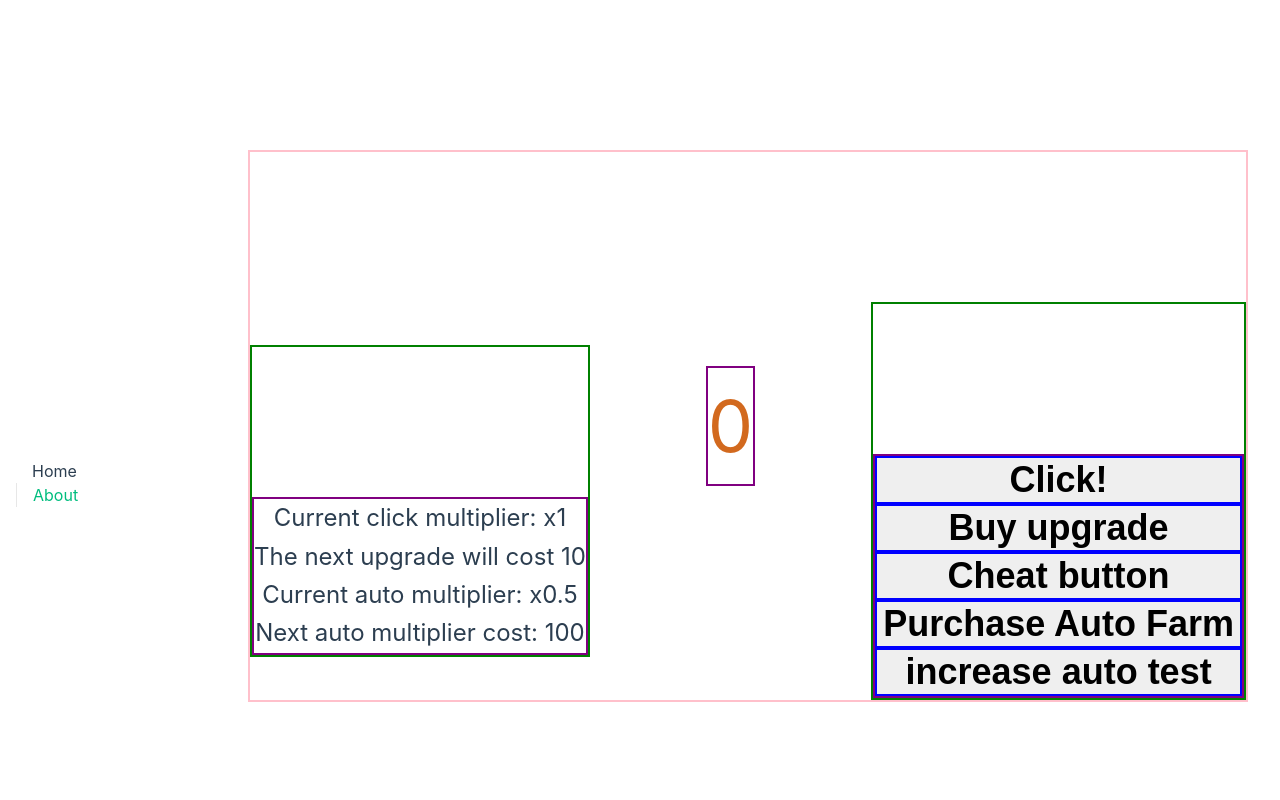
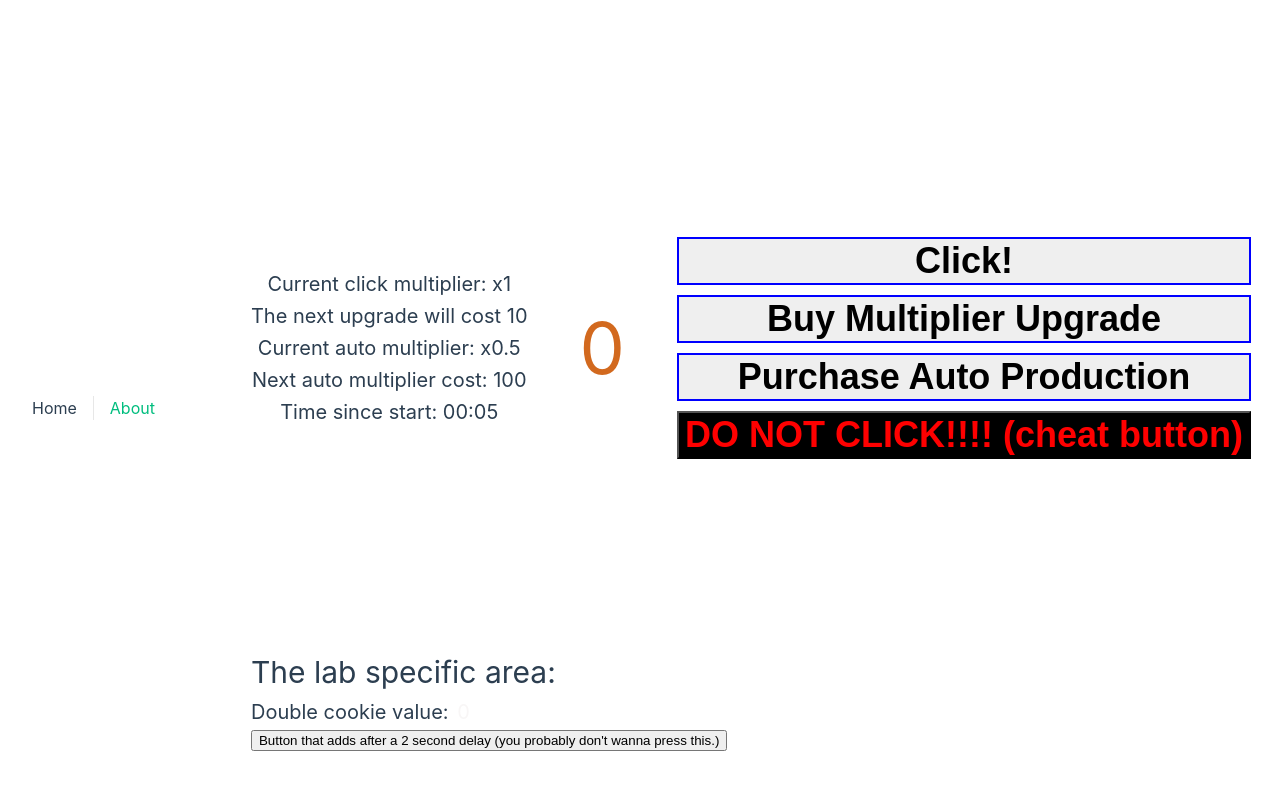
Before and after one commit to NightfuryTheIV/cookie-clicker, a Vue app: page / in a window 1280 px wide. Shown: the top 800 px of the page. Built offline with nearby package versions, Linux system fonts and the light colour scheme.

Commit message:
cleaned up the UI and removed the various console.logs and window.alerts in the code, also added a timer.js module which was mostly ai generated because i didn't know how to make it pretty and also changed the store a little

```diff
--- a/src/App.vue
+++ b/src/App.vue
@@ -31,6 +31,7 @@ nav {
   font-size: 12px;
   text-align: center;
   margin-top: 2rem;
+  white-space: nowrap;
 }
 
 nav a.router-link-exact-active {
--- a/src/components/Cookiedisplayer.vue
+++ b/src/components/Cookiedisplayer.vue
@@ -3,9 +3,10 @@
         <div class="containers">
             <div id="stats">
                 <p>Current click multiplier: x{{ $store.getters['upgrades/currentUpgrade'] }}</p>
-                <p>The next upgrade will cost {{ $store.getters['upgrades/nextUpgradeCost'] }}</p>
+                <p v-if="$store.getters['upgrades/currentUpgrade'] != 1000000">The next upgrade will cost {{ $store.getters['upgrades/nextUpgradeCost'] }}</p>
                 <p>Current auto multiplier: x{{ $store.getters['upgrades/currentAutoUpgrade'] }}</p>
-                <p>Next auto multiplier cost: {{ $store.getters['upgrades/nextAutoUpgradeCost'] }}</p>
+                <p v-if="$store.getters['upgrades/currentAutoUpgrade'] != 16">Next auto multiplier cost: {{ $store.getters['upgrades/nextAutoUpgradeCost'] }}</p>
+                <p>Time since start: {{ $store.getters['timer/formatted'] }}</p>
             </div>
         </div>
 
@@ -15,13 +16,13 @@
             <div id="buttons">
                 <button class="btn" @click="$store.commit('cooki/ajouterCookie', $store.getters['upgrades/currentUpgrade'])">Click!</button>
 
-                <button class="btn" @click="$store.dispatch('upgrades/increaseClick')">Buy upgrade</button>
+                <button v-if="$store.getters['upgrades/currentUpgrade'] != 1000000" class="btn" @click="$store.dispatch('upgrades/increaseClick')">Buy Multiplier Upgrade</button>
 
-                <button class="btn" @click="$store.commit('upgrades/secretBypassCostButton')">Cheat button</button>
+                <button v-if="$store.getters['upgrades/currentAutoUpgrade'] == 0.5" class="btn" @click="$store.dispatch('upgrades/autoFarm')">Purchase Auto Production</button>
 
-                <button class="btn" @click="$store.dispatch('upgrades/autoFarm')">Purchase Auto Farm</button>
+                <button v-if="($store.getters['upgrades/currentAutoUpgrade'] != 16) && ($store.getters['upgrades/currentAutoUpgrade'] != 0.5)" class="btn" @click="$store.dispatch('upgrades/increaseAutoCursor')">Buy Auto Multiplier Upgrade</button>
 
-                <button class="btn" @click="$store.dispatch('upgrades/increaseAutoCursor')">increase auto test</button>
+                <button v-if="$store.getters['upgrades/currentUpgrade'] != 1000000" id="cheat" @click="$store.commit('upgrades/secretBypassCostButton')">DO NOT CLICK!!!! (cheat button)</button>
             </div>
         </div>
     </div>
@@ -35,30 +36,18 @@
 
 </template>
 
-<style>
+<style scoped>
     h2 {
         color: chocolate;
         font-size: 72px;
     }
 
     p {
-        font-size: 24px;
+        font-size: 20px;
     }
 
     #style {
         color: rgb(248, 246, 246);
-    }
-
-    div {
-        margin: 10em 0 0 0;
-    }
-
-    #buttons {
-        display: flex;
-        flex-direction: column;
-        flex-wrap: wrap;
-        height: auto;
-        justify-content: space-between;
     }
 
     .btn {
@@ -67,11 +56,17 @@
         border-color: blue;
         border-width: 2px;
         border-style: solid;
+        width: 100%;
     }
 
     #stats {
         min-width: auto;
         text-align: center;
+        margin-right: 72px;
+    }
+
+    #stats p {
+        white-space: nowrap;
     }
 
     #pagediv {
@@ -79,21 +74,30 @@
         flex-direction: row;
         justify-content: space-between;
         align-items: center;
-        width: 1000px;
-        border: pink 2px solid;
+        min-width: 1000px;
+        height: 600px;
     }
 
     .containers {
-        height: 100%;
         display: block;
-        border: green 2px solid;
         text-align: center;
-        justify-content: space-between;
-        flex-direction: column;
+        flex-shrink: 0;
     }
 
     h2, #stats, #buttons {
-        vertical-align: middle;
-        border: 2px purple solid;
+        margin: 0;
+    }
+
+    #buttons {
+        display: flex;
+        flex-direction: column;
+        gap: 10px;
+    }
+
+    #cheat {
+        font-weight: bolder;
+        font-size: 36px;
+        color: red;
+        background-color: black;
     }
 </style>
--- a/src/modules/store.js
+++ b/src/modules/store.js
@@ -2,15 +2,22 @@ import { createStore } from 'vuex';
 
 import { cooki } from './cookies'
 import { upgrades } from './upgrades'
+import { timer } from './timer'
 
-export default createStore({
+const store = createStore({
 
     modules: {
 
         cooki: cooki,
 
-        upgrades: upgrades
+        upgrades: upgrades,
+
+        timer: timer
 
     }
 
 });
+
+store.dispatch('timer/start');
+
+export default store;
--- /dev/null
+++ b/src/modules/timer.js
@@ -0,0 +1,45 @@
+export const timer = {
+    namespaced: true,
+
+    state() {
+        return {
+            elapsed: 0, // in seconds
+            intervalId: null
+        }
+    },
+
+    mutations: {
+        setElapsed(state, seconds) {
+            state.elapsed = seconds;
+        },
+
+        setIntervalId(state, id) {
+            state.intervalId = id;
+        }
+    },
+
+    actions: {
+        start({ commit, state }) {
+            if (state.intervalId !== null) return;
+
+            const startTime = Date.now();
+
+            const id = setInterval(() => {
+                commit('setElapsed', Math.floor((Date.now() - startTime) / 1000));
+            }, 1000);
+
+            commit('setIntervalId', id);
+        }
+    },
+
+    getters: {
+        formatted: state => {
+            const h = Math.floor(state.elapsed / 3600);
+            const m = Math.floor((state.elapsed % 3600) / 60);
+            const s = state.elapsed % 60;
+            const pad = n => String(n).padStart(2, '0');
+
+            return h > 0 ? `${h}:${pad(m)}:${pad(s)}` : `${pad(m)}:${pad(s)}`;
+        }
+    }
+}
--- a/src/modules/upgrades.js
+++ b/src/modules/upgrades.js
@@ -7,7 +7,7 @@ export const upgrades = {
             upgrades: [1, 2, 5, 10, 20, 50, 100, 200, 500, 1000, 2000, 5000, 10000, 20000, 50000, 100000, 200000, 500000, 1000000],
             cost: [10, 20, 50, 100, 200, 500, 1000, 2000, 5000, 10000, 20000, 50000, 100000, 200000, 500000, 1000000, 2000000, 5000000, 10000000],
             cursor: 0,
-            autofarms: [0.5, 1, 2, 4, 8],
+            autofarms: [0.5, 1, 2, 4, 8, 16],
             autocosts: [100, 1000, 10000, 100000, 1000000],
             autocursor: 0,
             autofarmon: false
@@ -21,13 +21,9 @@ export const upgrades = {
 
         secretBypassCostButton(state) {
             if (state.cursor >= state.upgrades.length - 1) {
-                window.alert("Max upgrade! x1000000 (million)");
+                return;
             } else {
                 state.cursor++;
-
-                console.log('cursor index: ', state.cursor);
-                console.log('upgrades length: ', state.upgrades.length);
-                console.log('upgrade number: ', state.upgrades[state.cursor]);
             }
         },
 
@@ -44,7 +40,6 @@ export const upgrades = {
     actions: {
         increaseClick({ commit, rootState, state }) {
             if (state.cursor >= state.upgrades.length - 1) {
-                window.alert("Max upgrade! x1000000 (million)");
                 return;
             }
 
@@ -64,15 +59,11 @@ export const upgrades = {
             }
 
             if (state.autofarmon) {
-                window.alert("Passive cookies is already running, silly!");
                 return false;
-            }
+            } // after the change I just made to the display of the buttons I realized that this check is most likely useless but I'll leave it in for now just in case it's useful again later
 
             commit('cooki/deduireCookie', 100, { root: true });
-            console.log("Starting soon...")
             commit('startAutoFarm');
-            console.log("Oh it's on!")
-            console.log("this is on right?")
             return true;
         },
 
@@ -80,7 +71,6 @@ export const upgrades = {
             const purchase = await dispatch('startAutoFarm');
 
             if (!purchase) {
-                window.alert("Uh oh.");
                 return;
             }
 
@@ -91,7 +81,6 @@ export const upgrades = {
 
         increaseAutoCursor({ commit, rootState, state }) {
             if (state.autocursor >= state.autofarms.length - 1) {
-                window.alert("Max auto farm! x8");
                 return;
             }
 
@@ -101,10 +90,6 @@ export const upgrades = {
             }
             commit('cooki/deduireCookie', state.autocosts[state.autocursor], { root: true });
             commit('increaseAutoCursor');
-
-            console.log('autocursor index: ', state.autocursor);
-            console.log('autofarms length: ', state.autofarms.length);
-            console.log('autofarm number: ', state.autofarms[state.autocursor]);
         }
     },
 
```
